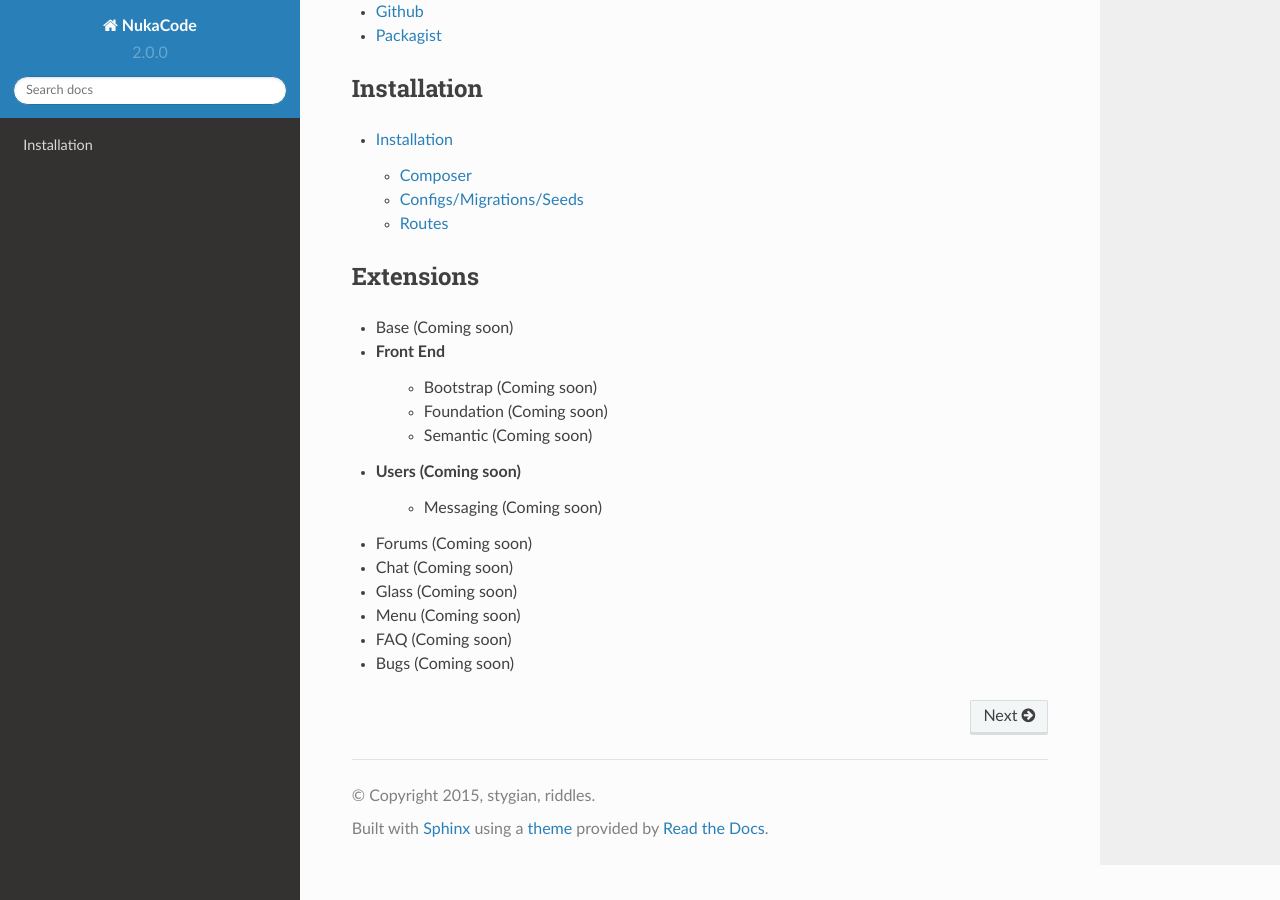
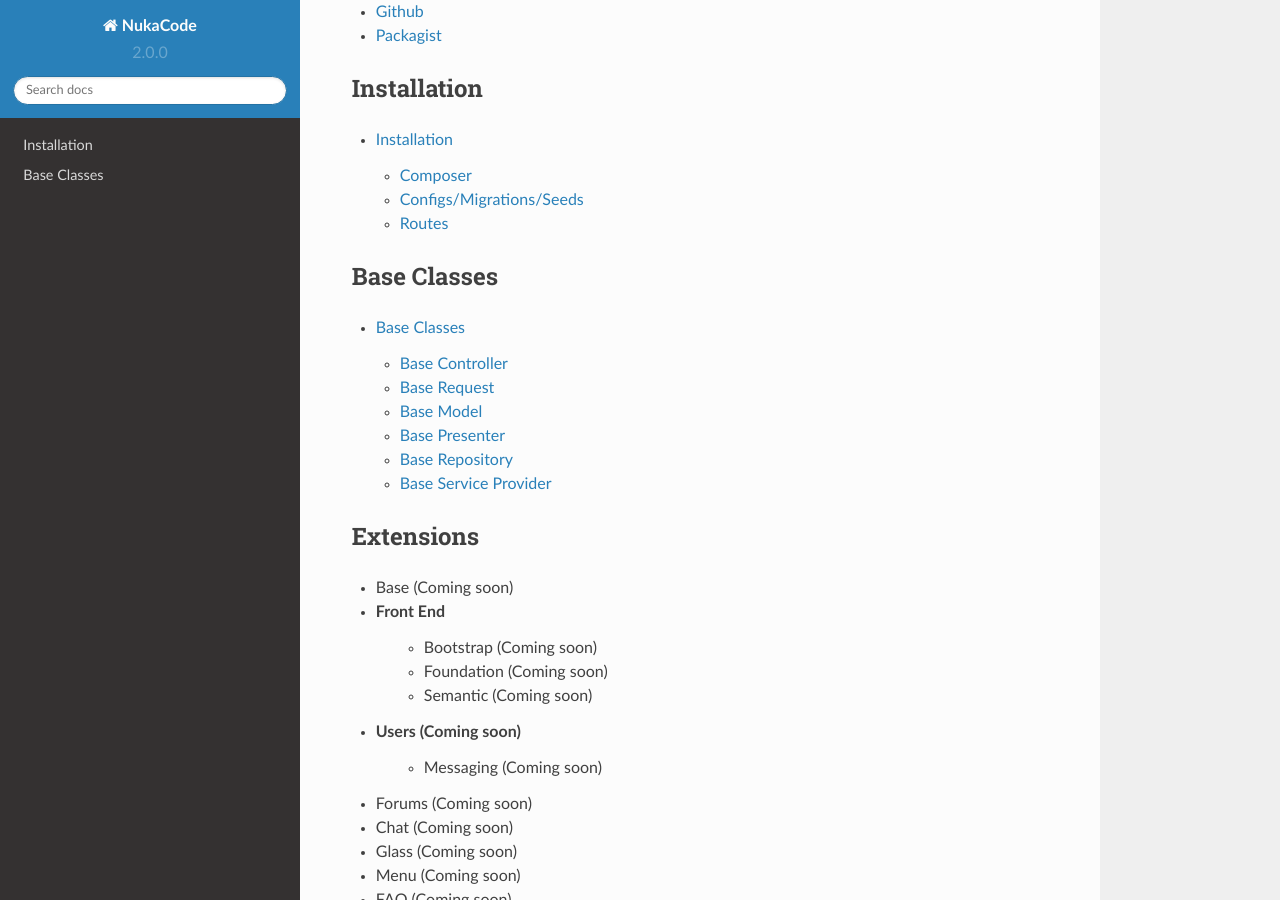
Before and after one commit to NukaCode/core, a Sphinx documentation site: the page built from docs/source/index.rst, in a window 1280 px wide and 900 px high, scrolled down 1309 px. Built offline with Sphinx 7.4.7 and the Read the Docs theme 2.0.0, drawn with Linux system fonts in a browser that asks for light colours; some of the changed lines change nothing that is shown.

Commit message:
Working on base classes

```diff
--- /dev/null
+++ b/docs/source/base.rst
@@ -0,0 +1,43 @@
+Base Classes
+========================
+
+Base Controller
+------------------------
+.. todo:: Add resetBlade property (bool) to base.
+Blade
+~~~~~~~~~~~~~~~~~~~~~~~~
+The base controller resets blade syntax to the Laravel 4 version by default.  You can override this by setting
+``$resetBladeSyntax`` to false in your controller.
+
+View Helpers
+~~~~~~~~~~~~~~~~~~~~~~~~
+The view helper methods are there to handle controller to view set up and data transfer.  By default, core auto finds
+ the view to load and the layout.  These are done to remove the constant ``view()`` or ``View::make()`` code in
+ controllers.
+
+setViewData
+^^^^^^^^^^^^^^^^^^^^^^^^
+This method allows you to pass data to the view.  It accepts either an array or it will accept PHP's ``compact()``
+function.
+
+========== ======== =======
+Parameters Required Default
+========== ======== =======
+$key       Yes
+$value     No       null
+========== ======== =======
+
+Base Request
+------------------------
+
+Base Model
+------------------------
+
+Base Presenter
+------------------------
+
+Base Repository
+------------------------
+
+Base Service Provider
+------------------------
--- a/docs/source/index.rst
+++ b/docs/source/index.rst
@@ -39,6 +39,13 @@ Installation
 
     install
 
+Base Classes
+------------------
+.. toctree::
+    :maxdepth: 2
+
+    base
+
 Extensions
 ------------------
 - Base (Coming soon)
```
